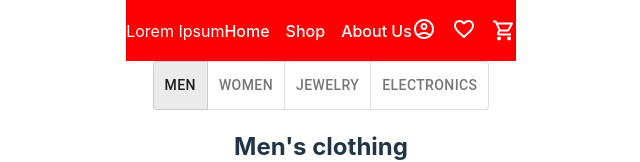
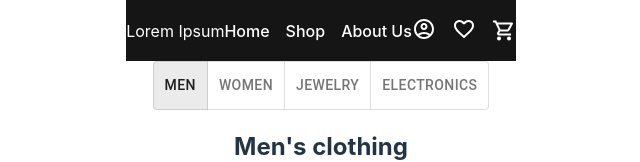
Before and after one commit to cygnn/ShopApp, a React (Vite) app: page /shop in a window 1280 px wide. Shown: the top 162 px of the page, without its empty margins (319-959 px from the left). Built offline with nearby package versions, Linux system fonts and the light colour scheme; no server answers.

Commit message:
added some styling

```diff
--- a/src/components/HoverCart.jsx
+++ b/src/components/HoverCart.jsx
@@ -12,6 +12,7 @@ const Hovercart = styled.div`
         width: 16rem;
         height: fit-content;
         padding:0.5rem;
+        font-size: 1rem;
     `
     const Details = styled.div`
         display:flex;
@@ -26,17 +27,39 @@ const Hovercart = styled.div`
 
     const Grid2 = styled.div`
         display:grid;
-        grid: 1fr 1fr / 1fr 1fr;
+        grid: 1fr / 1fr 1fr;
         justify-items: flex-start;
+        margin-top: 0.5rem;
     `
     const Title = styled.p`
-    max-width: 120px; /* Control max width */
-    overflow: hidden; /* Hide overflow */
-    text-overflow: ellipsis; /* Add ellipsis for overflowed text */
-    margin: 0; /* Remove margin for better spacing */
-    flex-grow: 1; /* Allow to grow and push other elements down */
+        max-width: 140px; /* Control max width */
+        overflow: hidden; /* Hide overflow */
+        text-overflow: ellipsis; /* Add ellipsis for overflowed text */
+        margin: 0; /* Remove margin for better spacing */
+        flex-grow: 1; /* Allow to grow and push other elements down */
+        white-space: nowrap; /* Prevent text from wrapping */
+        display: block; /* Ensure it's treated as a block element */
+    `;
+    const Button = styled.button`
+        color: white;
+        background-color: #141514;
+        width: 100%; /* Fill the available space */
+        height: 2.5rem; /* Optional: adjust height as necessary */
+        border: none; /* Remove border */
+        padding: 0.8rem; /* Optional: adjust padding for better visual */
+        font-size: 1.2rem; /* Optional: Adjust font size */
+        cursor: pointer; /* Change cursor to pointer for better UX */
+        display: flex; /* Ensure it's a block-level element */
+        justify-content:center;
+        align-items:center;
+        border-radius: 0.3rem; /* Optional: rounded corners */
+        transition: background-color 0.3s ease; /* Smooth transition for hover effect */
+
+        /* Optional: Add hover effect */
+        &:hover {
+            background-color: #333333; /* Darker shade on hover */
+        }
 `;
-
 export default function HoverCart(){
 
     const {cartItems} = useContext(ThemeContext)
@@ -74,6 +97,7 @@ export default function HoverCart(){
                     <span>Total</span>
                     <span>${total}</span>
                 </Grid2>
-        </Hovercart> : <div>Your cart is empty</div>
+                <Button>CHECKOUT</Button>
+        </Hovercart> : <div css={css`font-size: 1rem`}>Your cart is empty</div>
     )
 }
--- a/src/components/Navbar.jsx
+++ b/src/components/Navbar.jsx
@@ -14,12 +14,9 @@ justify-content: space-around;
 align-items:center;
 width:100%;
 padding: 1rem 0;
-background-color: red;
+background-color: #141514;
 color: white;
-&:hover {
-    color:black;
-    background-color:white;
-}
+
 `
 
 const ButtonsDiv = styled.div`
@@ -33,9 +30,24 @@ margin:0;
 padding:0;
 color:inherit;
 background-color:transparent;
+transform: 0.5s;
+position:relative;
 &:hover{
-    color:black;
-    background-color:white;
+    color:white;
+    transform: scale(1.05)
+}
+&::after{
+    content:'';
+    position: absolute;
+    height: 1px;
+    left:0;
+    bottom:0;
+    width:0;
+    background: white;
+    transition: width 0.2s;
+}
+&:hover::after{
+    width:100%;
 }
 `
 
```
